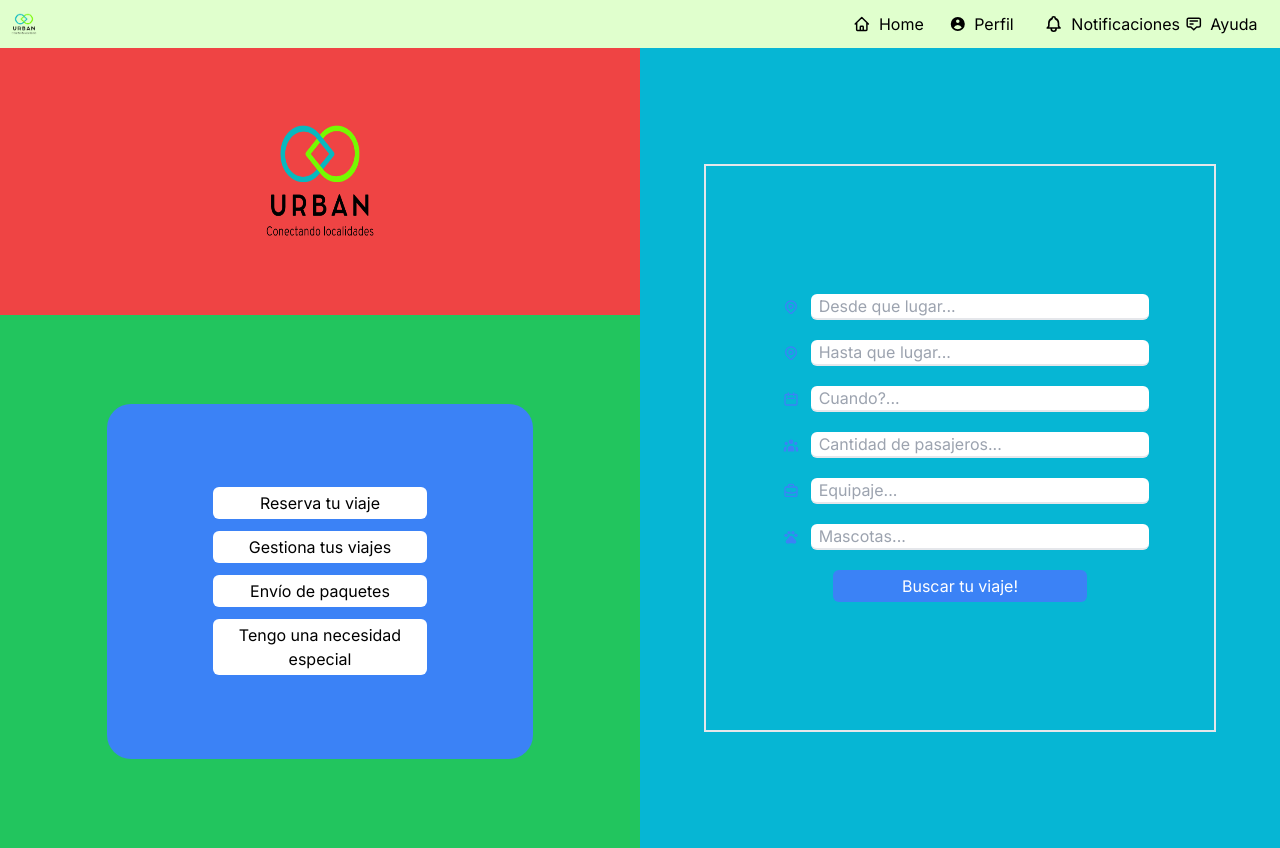
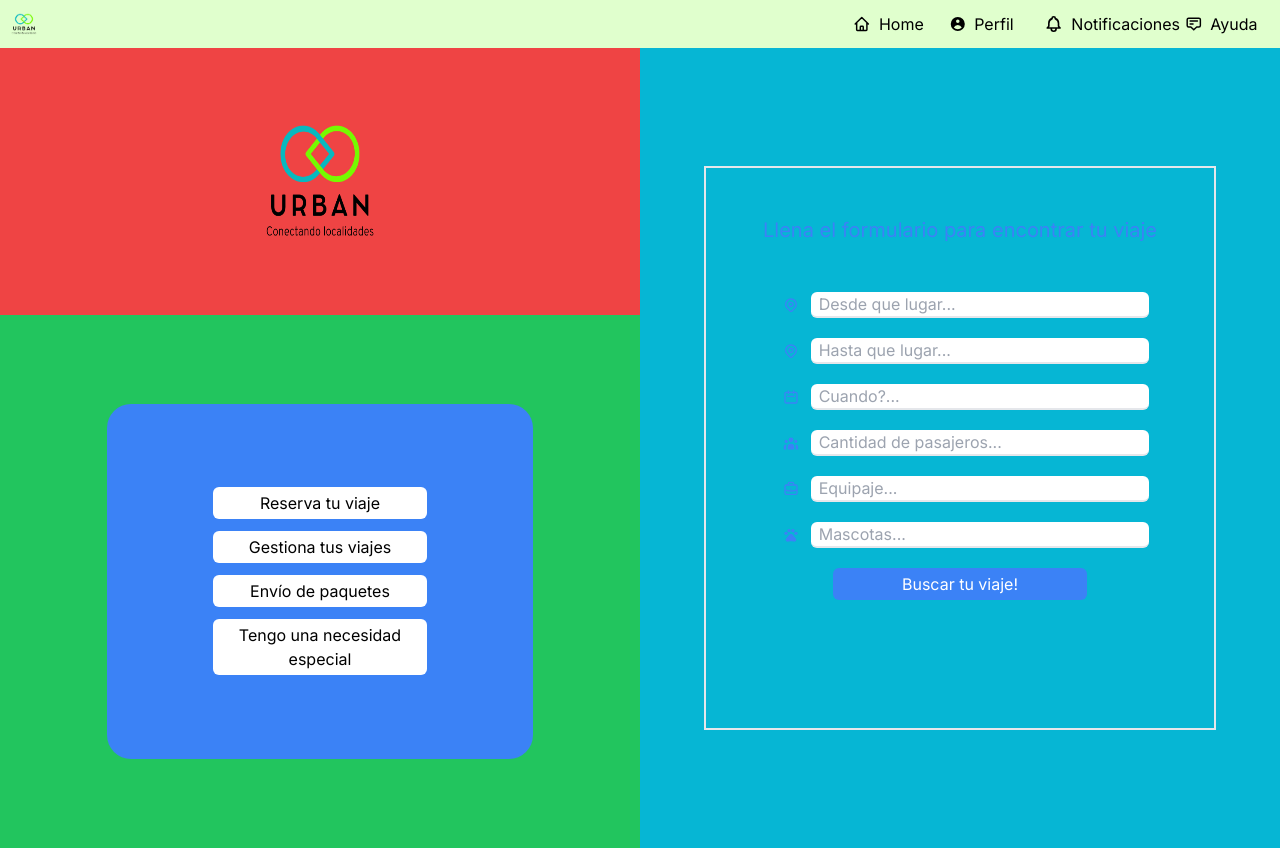
Before and after one commit to pablosecuen/Urban, a Next.js app in the folder client/: page /home/reserva in a window 1280 px wide. Built offline with nearby package versions, Linux system fonts and the light colour scheme.

Commit message:
Muy pequenia correccion

```diff
--- a/client/app/home/reserva/page.tsx
+++ b/client/app/home/reserva/page.tsx
@@ -9,7 +9,10 @@ import { MdPets } from "react-icons/md";
 export default function Reserva() {
   return (
     <div className="w-4/5 mx-auto border-2">
-      <form className="flex flex-col gap-5 py-32 items-center justify-center">
+      <h1 className="text-blue text-center text-xl mt-12">
+        Llena el formulario para encontrar tu viaje
+      </h1>
+      <form className="flex flex-col gap-5 pb-32 pt-12 items-center justify-center">
         <div className="flex items-center justify-center">
           <HiOutlineLocationMarker className="w-10 text-blue" />
           <input className="pl-2 w-2/3" placeholder="Desde que lugar..." type="text" />
```
